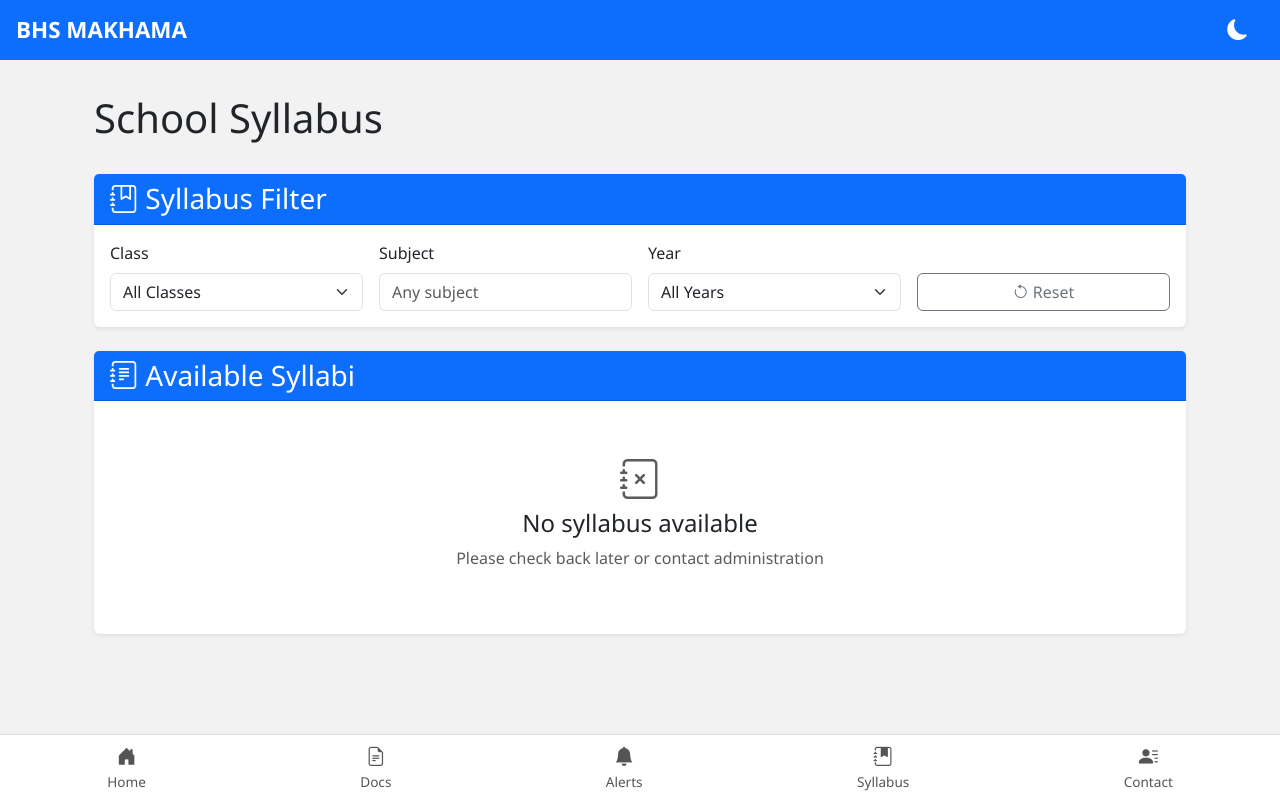
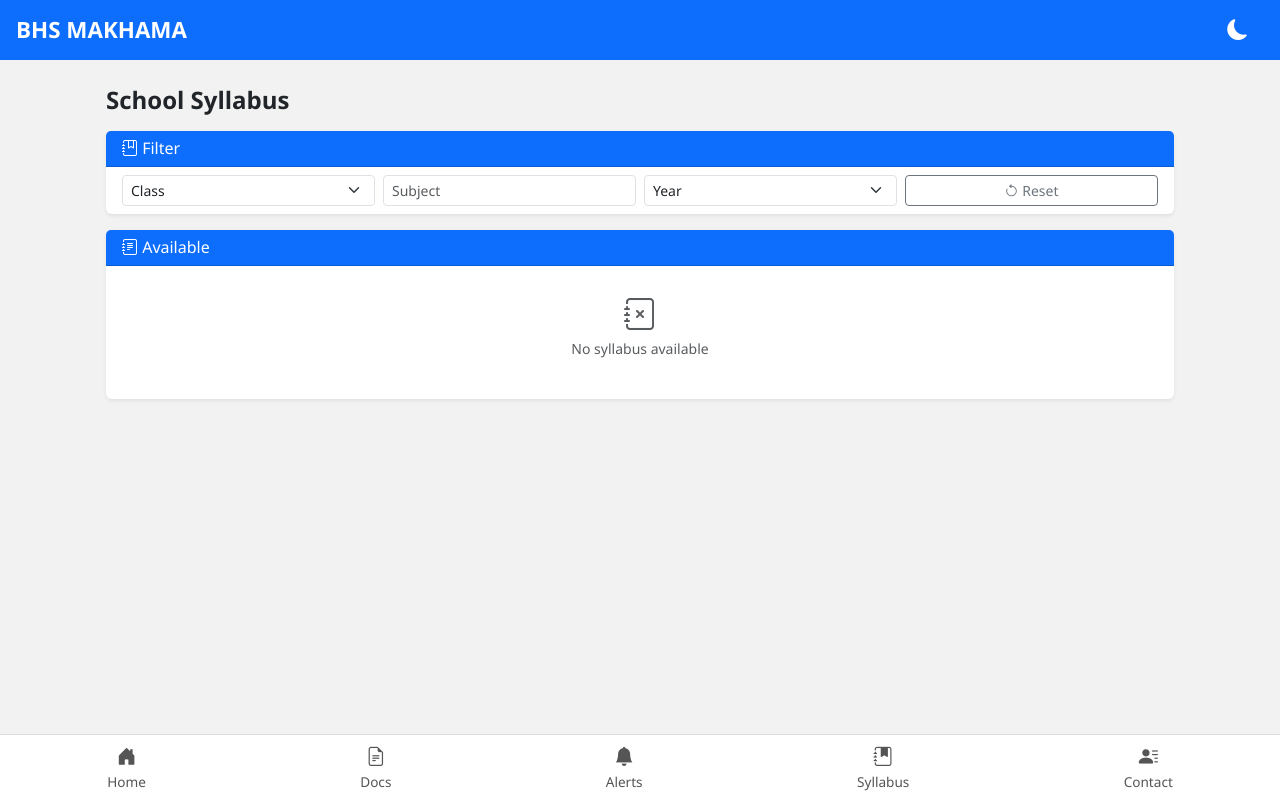
Before and after one commit to d0x-dev/web, a Flask app: template templates/syllabus.html in a window 1280 px wide. Run offline with Flask 3, Linux system fonts and the light colour scheme; the template is opened without the code that fills it, so the values that code supplies are empty.

Commit message:
Update syllabus.html

```diff
--- a/templates/syllabus.html
+++ b/templates/syllabus.html
@@ -1,48 +1,45 @@
 {% extends "base.html" %}
 
-{% block title %}Syllabus - GOVT. BOYS HIGH SCHOOL PETH MAKHAMA{% endblock %}
+{% block title %}Syllabus – GOVT. BOYS HIGH SCHOOL PETH MAKHAMA{% endblock %}
 
 {% block content %}
-<div class="container mt-4">
-    <div class="d-flex flex-column flex-md-row justify-content-between align-items-center mb-4">
-        <h1>School Syllabus</h1>
+<div class="container px-2 px-md-4 mt-3">
+  <div class="d-flex justify-content-between align-items-center mb-3">
+    <h4 class="fw-semibold mb-0">School Syllabus</h4>
     {% if session.get('admin_logged_in') %}
-        <a href="{{ url_for('upload_syllabus') }}" class="btn btn-primary mt-3 mt-md-0">
-            <i class="bi bi-upload"></i> Upload Syllabus
+    <a href="{{ url_for('upload_syllabus') }}" class="btn btn-sm btn-primary">
+      <i class="bi bi-upload"></i> Upload
     </a>
     {% endif %}
   </div>
 
-    <div class="card border-0 shadow-sm mb-4">
+  <div class="card shadow-sm border-0 mb-3">
     <div class="card-header bg-primary text-white">
-            <h3 class="mb-0"><i class="bi bi-journal-bookmark"></i> Syllabus Filter</h3>
+      <h6 class="mb-0"><i class="bi bi-journal-bookmark"></i> Filter</h6>
     </div>
-        <div class="card-body">
-            <form class="row g-3">
-                <div class="col-md-3">
-                    <label for="classFilter" class="form-label">Class</label>
-                    <select class="form-select" id="classFilter">
-                        <option value="">All Classes</option>
-                        {% for class_num in range(1, 13) %}
-                        <option value="Class {{ class_num }}">Class {{ class_num }}</option>
+    <div class="card-body py-2">
+      <form class="row g-2">
+        <div class="col-6 col-md-3">
+          <select id="classFilter" class="form-select form-select-sm">
+            <option value="">Class</option>
+            {% for c in range(1,13) %}
+            <option>Class {{ c }}</option>
             {% endfor %}
           </select>
         </div>
-                <div class="col-md-3">
-                    <label for="subjectFilter" class="form-label">Subject</label>
-                    <input type="text" class="form-control" id="subjectFilter" placeholder="Any subject">
+        <div class="col-6 col-md-3">
+          <input id="subjectFilter" type="text" class="form-control form-control-sm" placeholder="Subject">
         </div>
-                <div class="col-md-3">
-                    <label for="yearFilter" class="form-label">Year</label>
-                    <select class="form-select" id="yearFilter">
-                        <option value="">All Years</option>
-                        {% for year in range(2020, 2026) %}
-                        <option value="{{ year }}">{{ year }}</option>
+        <div class="col-6 col-md-3">
+          <select id="yearFilter" class="form-select form-select-sm">
+            <option value="">Year</option>
+            {% for y in range(2020,2026) %}
+            <option>{{ y }}</option>
             {% endfor %}
           </select>
         </div>
-                <div class="col-md-3 d-flex align-items-end">
-                    <button type="button" class="btn btn-outline-secondary w-100" id="resetFilters">
+        <div class="col-6 col-md-3">
+          <button id="resetFilters" type="button" class="btn btn-outline-secondary btn-sm w-100">
             <i class="bi bi-arrow-counterclockwise"></i> Reset
           </button>
         </div>
@@ -50,41 +47,38 @@
     </div>
   </div>
 
-    <div class="card border-0 shadow-sm">
+  <div class="card shadow-sm border-0">
     <div class="card-header bg-primary text-white">
-            <h3 class="mb-0"><i class="bi bi-journal-text"></i> Available Syllabi</h3>
+      <h6 class="mb-0"><i class="bi bi-journal-text"></i> Available</h6>
     </div>
     <div class="card-body p-0">
       {% if syllabus %}
       <div class="table-responsive">
-                <table class="table table-hover mb-0" id="syllabusTable">
-                    <thead class="table-light">
+        <table id="syllabusTable" class="table mb-0">
+          <thead class="table-light small">
             <tr>
-                            <th>Class</th>
-                            <th>Subject</th>
-                            <th>Exam</th>
-                            <th>Year/Month</th>
-                            <th>Upload Date</th>
-                            <th>Action</th>
+              <th>Class</th><th>Subject</th><th>Exam</th><th>When</th><th>Date</th><th>⋯</th>
             </tr>
           </thead>
           <tbody>
-                        {% for item in syllabus %}
+            {% for i in syllabus %}
             <tr>
-                            <td>{{ item['class_name'] }}</td>
-                            <td>{{ item['subject'] }}</td>
-                            <td>{{ item['exam_name'] }}</td>
-                            <td>{{ item['year'] }}/{{ item['month'] }}</td>
-                            <td>{{ item['upload_date'].split()[0] }}</td>
-                            <td>
-                                <a href="{{ url_for('download_file', filename=item['filename']) }}"
-                                   class="btn btn-sm btn-primary">
-                                    <i class="bi bi-download"></i> Download
+              <td class="p-1">{{ i.class_name }}</td>
+              <td class="p-1">{{ i.subject }}</td>
+              <td class="p-1">{{ i.exam_name }}</td>
+              <td class="p-1">{{ i.year }}/{{ i.month }}</td>
+              <td class="p-1">{{ i.upload_date.split()[0] }}</td>
+              <td class="p-1">
+                <a href="{{ url_for('download_file', filename=i.filename) }}"
+                   class="btn btn-sm btn-outline-primary py-0 px-1 me-1 mb-1">
+                  <i class="bi bi-download"></i>
                 </a>
                 {% if session.get('admin_logged_in') %}
-                                <form method="POST" action="{{ url_for('delete_syllabus', id=item['id']) }}" style="display: inline;">
-                                    <button type="submit" class="btn btn-sm btn-danger ms-2" onclick="return confirm('Are you sure you want to delete this syllabus?')">
-                                        <i class="bi bi-trash"></i> Delete
+                <form method="POST" action="{{ url_for('delete_syllabus', id=i.id) }}"
+                      class="d-inline">
+                  <button type="submit" class="btn btn-sm btn-outline-danger py-0 px-1 mb-1"
+                          onclick="return confirm('Delete this syllabus?')">
+                    <i class="bi bi-trash"></i>
                   </button>
                 </form>
                 {% endif %}
@@ -95,13 +89,12 @@
         </table>
       </div>
       {% else %}
-            <div class="text-center p-5">
-                <i class="bi bi-journal-x fs-1 text-muted mb-3"></i>
-                <h4>No syllabus available</h4>
-                <p class="text-muted">Please check back later or contact administration</p>
+      <div class="text-center p-4 small text-muted">
+        <i class="bi bi-journal-x fs-2 mb-2"></i>
+        <p>No syllabus available</p>
         {% if session.get('admin_logged_in') %}
-                <a href="{{ url_for('upload_syllabus') }}" class="btn btn-primary mt-3">
-                    <i class="bi bi-upload"></i> Upload Syllabus
+        <a href="{{ url_for('upload_syllabus') }}" class="btn btn-sm btn-primary">
+          <i class="bi bi-upload"></i> Upload
         </a>
         {% endif %}
       </div>
@@ -111,51 +104,32 @@
 </div>
 
 <script>
-document.addEventListener('DOMContentLoaded', function() {
-    // Filter functionality
-    const classFilter = document.getElementById('classFilter');
-    const subjectFilter = document.getElementById('subjectFilter');
-    const yearFilter = document.getElementById('yearFilter');
-    const resetBtn = document.getElementById('resetFilters');
-    const tableRows = document.querySelectorAll('#syllabusTable tbody tr');
+document.addEventListener('DOMContentLoaded', () => {
+  const rows = document.querySelectorAll('#syllabusTable tbody tr');
+  const fClass = document.getElementById('classFilter');
+  const fSubject = document.getElementById('subjectFilter');
+  const fYear = document.getElementById('yearFilter');
+  const btnReset = document.getElementById('resetFilters');
 
-    function filterSyllabus() {
-        const classValue = classFilter.value.toLowerCase();
-        const subjectValue = subjectFilter.value.toLowerCase();
-        const yearValue = yearFilter.value.toLowerCase();
+  const doFilter = () => {
+    rows.forEach(r => {
+      const c = r.cells[0].textContent.toLowerCase();
+      const s = r.cells[1].textContent.toLowerCase();
+      const y = r.cells[3].textContent.toLowerCase();
+      r.style.display = (!fClass.value || c.includes(fClass.value.toLowerCase())) &&
+                        (!fSubject.value || s.includes(fSubject.value.toLowerCase())) &&
+                        (!fYear.value || y.includes(fYear.value.toLowerCase()))
+                        ? '' : 'none';
+    });
+  };
 
-        tableRows.forEach(row => {
-            const classText = row.cells[0].textContent.toLowerCase();
-            const subjectText = row.cells[1].textContent.toLowerCase();
-            const yearText = row.cells[3].textContent.toLowerCase();
+  [fClass, fYear].forEach(el => el.addEventListener('change', doFilter));
+  fSubject.addEventListener('input', doFilter);
 
-            const classMatch = classValue === '' || classText.includes(classValue);
-            const subjectMatch = subjectValue === '' || subjectText.includes(subjectValue);
-            const yearMatch = yearValue === '' || yearText.includes(yearValue);
-
-            if (classMatch && subjectMatch && yearMatch) {
-                row.style.display = '';
-            } else {
-                row.style.display = 'none';
-            }
-        });
-    }
-
-    classFilter.addEventListener('change', filterSyllabus);
-    subjectFilter.addEventListener('input', filterSyllabus);
-    yearFilter.addEventListener('change', filterSyllabus);
-
-    resetBtn.addEventListener('click', function() {
-        classFilter.value = '';
-        subjectFilter.value = '';
-        yearFilter.value = '';
-        filterSyllabus();
-    });
-
-    // Initialize tooltips
-    const tooltipTriggerList = [].slice.call(document.querySelectorAll('[data-bs-toggle="tooltip"]'));
-    tooltipTriggerList.map(function (tooltipTriggerEl) {
-        return new bootstrap.Tooltip(tooltipTriggerEl);
+  btnReset.addEventListener('click', () => {
+    fClass.value = fYear.value = '';
+    fSubject.value = '';
+    doFilter();
   });
 });
 </script>
```
Lines whose indentation alone changed are shown as unchanged.
